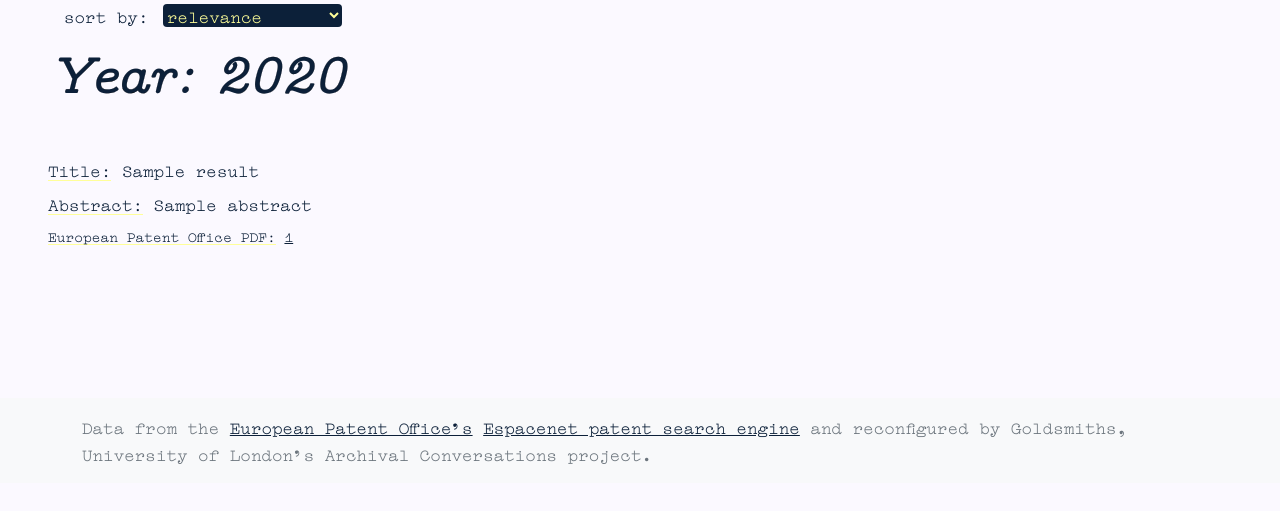
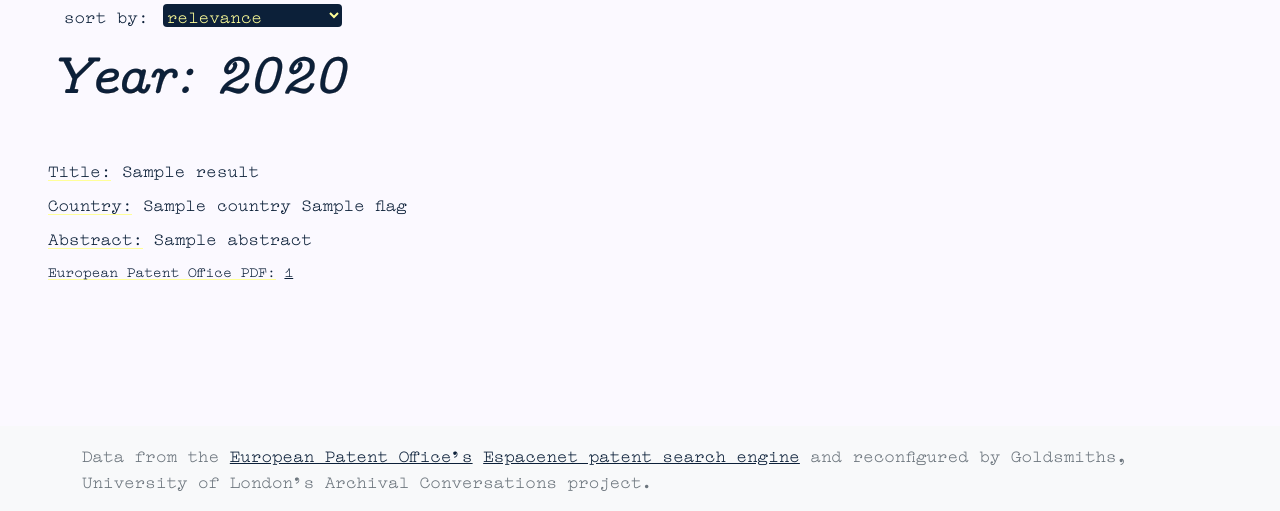
Before and after one commit to COPIM/performing_patents_otherwise, a Flask app: template web/app/templates/search.html in a window 1280 px wide. Shown: the part 317-828 px from the top of the page. Before the commit the page ends 781 px from the top, so only its background shows below. Run offline with Flask 2, Linux system fonts and the light colour scheme; the template is opened without the code that fills it: most values are stand-ins (such as "Sample title", 1, 10 or a date in 2020); some libraries are stand-ins or nearby versions.

Commit message:
added 'country' to random and search

```diff
--- a/web/app/templates/search.html
+++ b/web/app/templates/search.html
@@ -51,6 +51,14 @@
     </p>
     {% endif %}
 
+    {% if result['country'] is defined %}
+    <p class="mb-2">
+      <span class="emphasis">Country:</span>
+      {{ result['country'].name }}
+      {{ result['country'].flag }}
+    </p>
+    {% endif %}
+
     {% if result['abstract'] is defined %}
     <p class="mb-2">
       <span class="emphasis">Abstract:</span>
```
Also changed, not shown: web/app/solr.py (+10 -0 lines), web/app/templates/record.html (+8 -0 lines).
